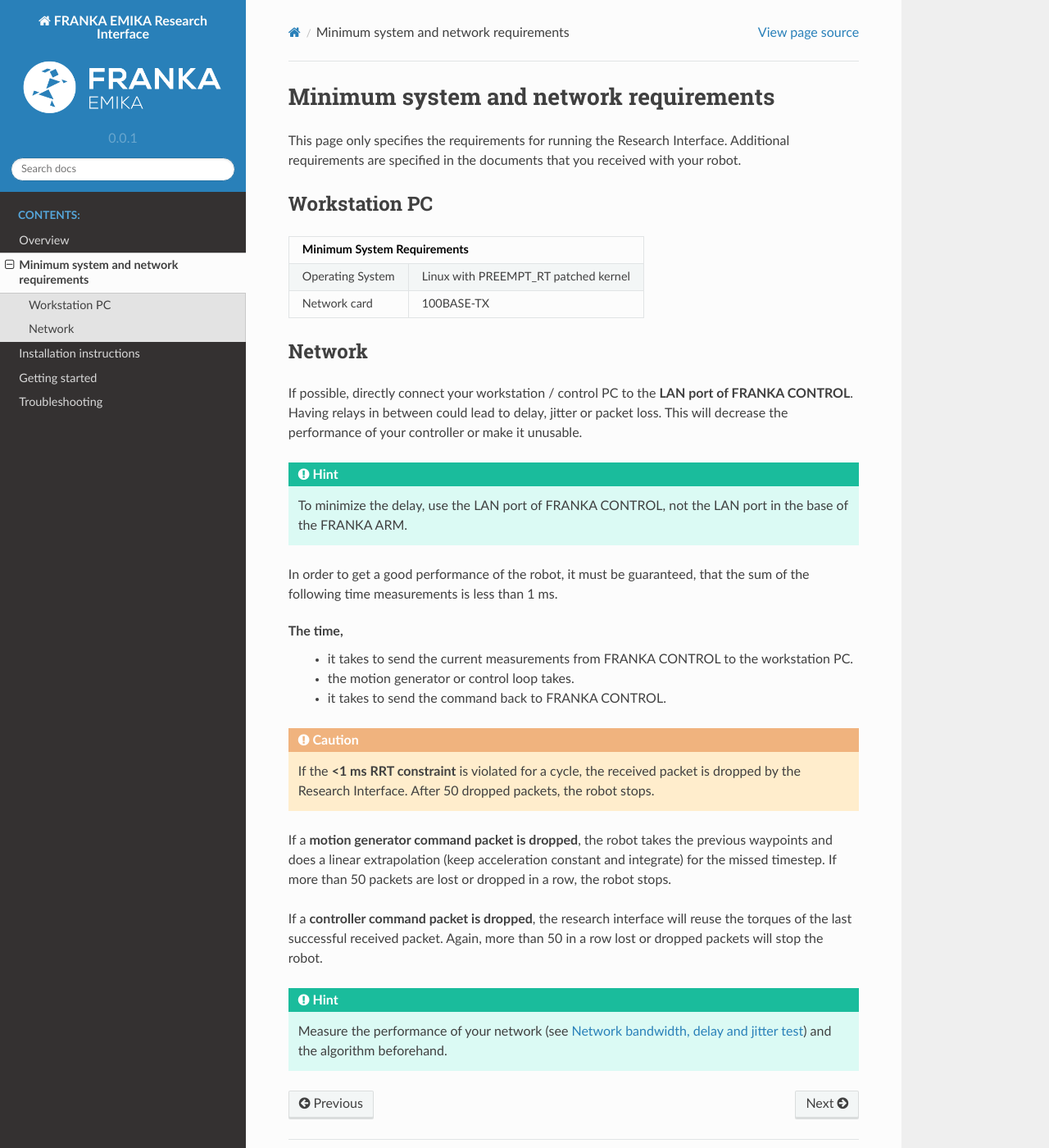
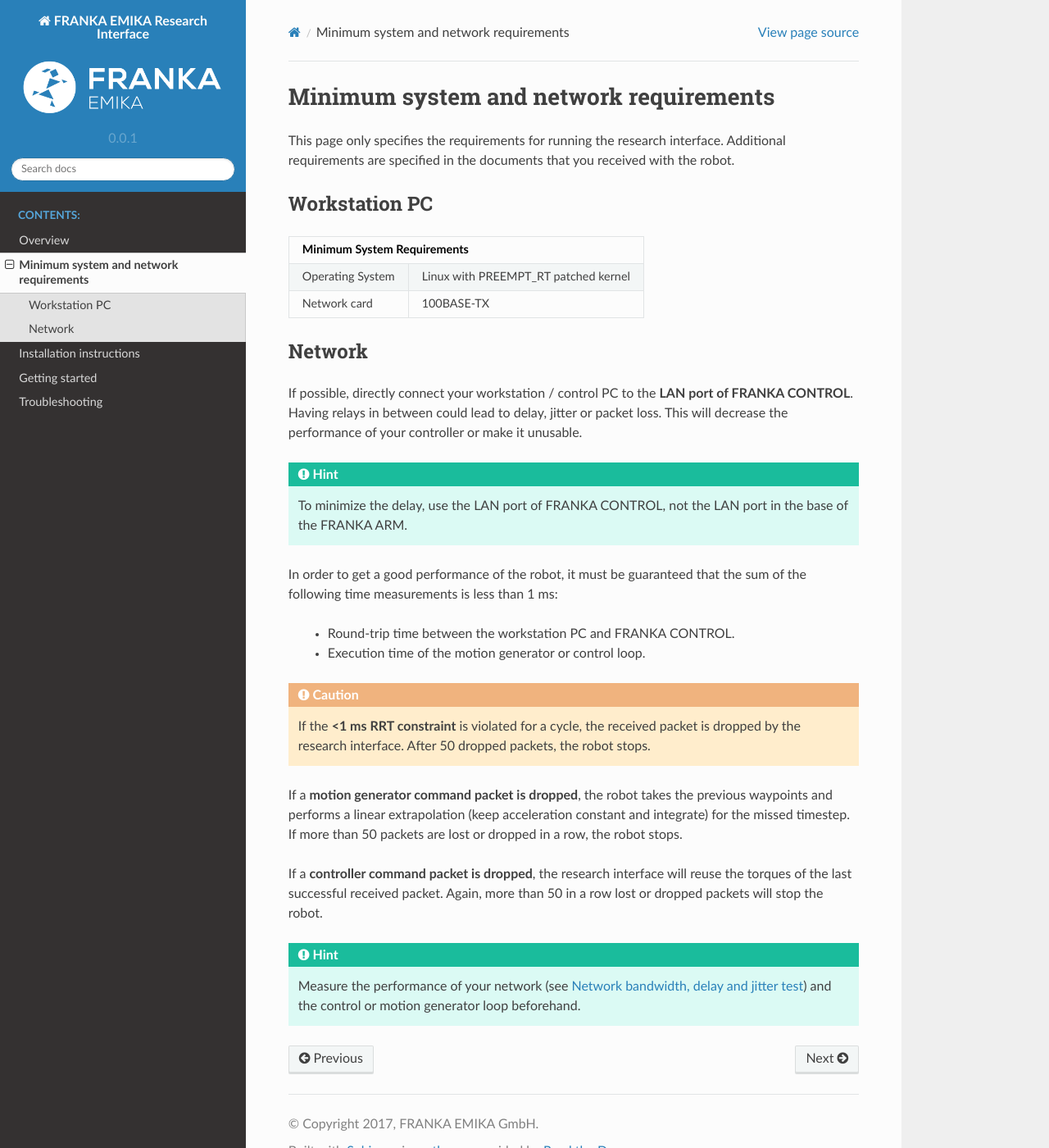
Before and after one commit to frankaemika/docs, a Sphinx documentation site: the page built from source/requirements.rst, in a window 1280 px wide and 1400 px high. Shown: the whole window at 82% size. Built offline with Sphinx 7.4.7 and the Read the Docs theme 2.0.0, drawn with Linux system fonts in a browser that asks for light colours.

Commit message:
Some rewording.

```diff
--- a/source/index.rst
+++ b/source/index.rst
@@ -17,7 +17,7 @@
 The source code of this documentation is also `available online
 <https://github.com/frankaemika/research-interface-docs>`_.
 
-Before you start using the Research Interface, please read the chapter :doc:`requirements`.
+Before you start using the research interface, please read the chapter :doc:`requirements`.
 
 .. toctree::
    :maxdepth: 2
--- a/source/requirements.rst
+++ b/source/requirements.rst
@@ -1,8 +1,8 @@
 Minimum system and network requirements
 =======================================
 
-This page only specifies the requirements for running the Research Interface. Additional
-requirements are specified in the documents that you received with your robot.
+This page only specifies the requirements for running the research interface. Additional
+requirements are specified in the documents that you received with the robot.
 
 Workstation PC
 --------------
@@ -26,20 +27,18 @@
 	To minimize the delay, use the LAN port of FRANKA CONTROL, not the LAN port in the base of the
 	FRANKA ARM.
 
-In order to get a good performance of the robot, it must be guaranteed, that the sum of the
-following time measurements is less than 1 ms.
+In order to get a good performance of the robot, it must be guaranteed that the sum of the
+following time measurements is less than 1 ms:
 
-The time,
- * it takes to send the current measurements from FRANKA CONTROL to the workstation PC.
- * the motion generator or control loop takes.
- * it takes to send the command back to FRANKA CONTROL.
+ * Round-trip time between the workstation PC and FRANKA CONTROL.
+ * Execution time of the motion generator or control loop.
 
 .. caution::
 	If the **<1 ms RRT constraint** is violated for a cycle, the received packet is dropped by the
-	Research Interface. After 50 dropped packets, the robot stops.
+	research interface. After 50 dropped packets, the robot stops.
 
 If a **motion generator command packet is dropped**, the robot takes the previous waypoints and
-does a linear extrapolation (keep acceleration constant and integrate) for the missed timestep. If
+performs a linear extrapolation (keep acceleration constant and integrate) for the missed timestep. If
 more than 50 packets are lost or dropped in a row, the robot stops.
 
 If a **controller command packet is dropped**, the research interface will reuse the torques of
@@ -48,4 +47,4 @@
 
 .. hint::
 	Measure the performance of your network (see :ref:`network-bandwidth-delay-test`) and the
-	algorithm beforehand.
+	control or motion generator loop beforehand.
```
Also changed, not shown: other parts of source/requirements.rst (+1 -0 lines), source/installation.rst (+8 -10 lines), source/overview.rst (+5 -5 lines), source/troubleshooting.rst (+14 -6 lines), source/tutorial.rst (+8 -9 lines).
